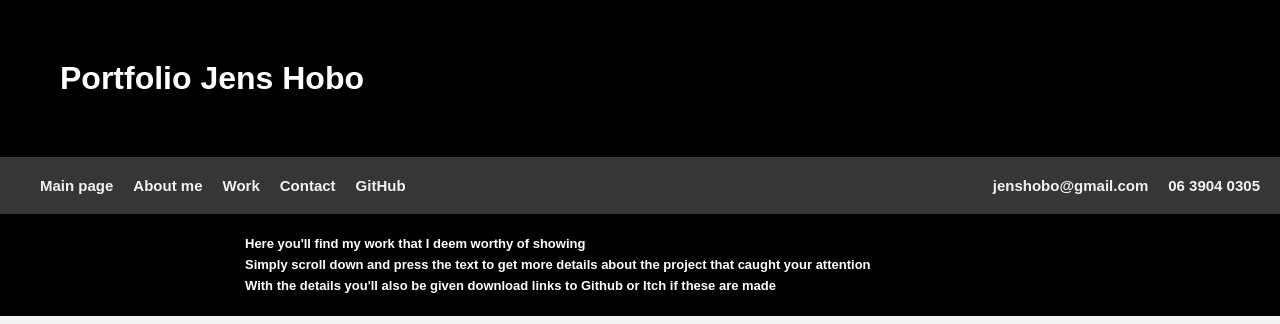
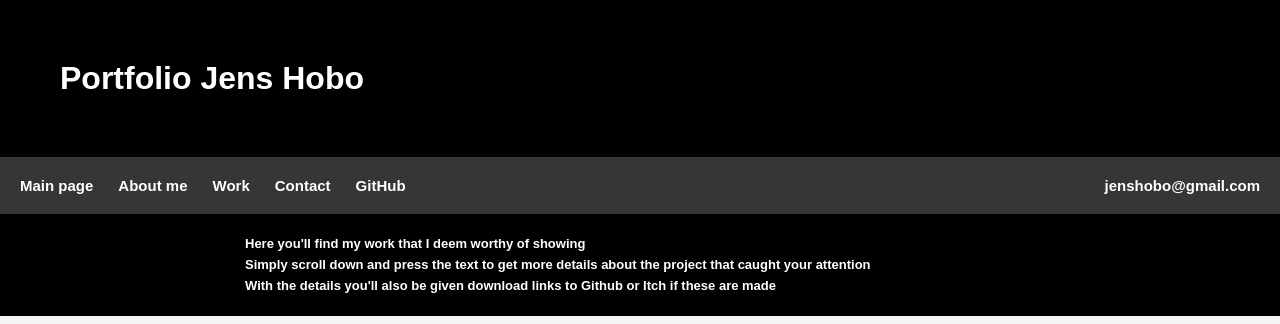
Before and after one commit to jenshobo/jenshobo.github.io, a PHP site: page /Extra/Work.html in a window 1280 px wide. Shown: the top 324 px of the page. Run offline with PHP 8.4, Linux system fonts and the light colour scheme.

Commit message:
navigationbar improved css

```diff
--- a/Extra/Work.html
+++ b/Extra/Work.html
@@ -17,15 +17,24 @@
     <h2> <!-- links to other pages, email and phone number -->
         <div id="navbar">
             <div class="HyperLink">
-                <a href="../index.html" style='text-decoration: none' >Main page</a>
-                <a href="About%20me.html" style='text-decoration: none' >About me</a>
-                <a href="Work.html" style='text-decoration: none' >Work</a>
-                <a href="Contact.html" style='text-decoration: none' >Contact</a>
-                <a href="https://github.com/jenshobo" target="_blank" style='text-decoration: none' >GitHub</a>
+                <div class="Links">
+                    <a class="navButton" href="../index.html" style='text-decoration: none' >Main page</a>
+                </div>
+                <div class="Links">
+                    <a class="navButton" href="About%20me.html" style='text-decoration: none' >About me</a>
+                </div>
+                <div class="Links">
+                    <a class="navButton" href="Work.html" style='text-decoration: none' >Work</a>
+                </div>
+                <div class="Links">
+                    <a class="navButton" href="Contact.html" style='text-decoration: none' >Contact</a>
+                </div>
+                <div class="Links">
+                    <a class="navButton" href="https://github.com/jenshobo" target="_blank" style='text-decoration: none' >GitHub</a>
+                </div>
             </div>
             <div class="Contact">
                 <a data-auto-recognition="true" href="mailto:jenshobo@gmail.com" style='text-decoration: none;'>jenshobo@gmail.com</a>
-                <a>06 3904 0305</a>
             </div>
             <script src="../Extra/Functional/StickyBar.js"></script>
         </div>
--- a/Style/DetailedStyle.css
+++ b/Style/DetailedStyle.css
@@ -15,10 +15,6 @@ body{
     background-color: whitesmoke;
     font-family: Arial, serif;
     margin: 0;
-}
-
-a {
-    color: inherit;
 }
 .Text {
     width: 1100px;
--- a/Style/Main.css
+++ b/Style/Main.css
@@ -34,7 +34,7 @@
 }
 .button:hover{
     background-color: #363636;
-    color: white;
+    color: #ffffff;
 }
 img{
     border-radius: 8px;
--- a/Style/Navbar.css
+++ b/Style/Navbar.css
@@ -6,7 +6,6 @@
 #navbar a {
     float: left;
     display: block;
-    color: #f2f2f2;
     text-align: center;
     padding: 0 0 0 0;
     text-decoration: none;
--- a/Style/OverallStyle/HeaderStyle.css
+++ b/Style/OverallStyle/HeaderStyle.css
@@ -26,7 +26,6 @@ h1 {
 }
 h2 {
     margin: 0 0 0 0;
-    text-indent: 20px;
 }
 .HyperLink {
     float: left;
@@ -47,3 +46,14 @@ h3 {
     margin: 0 0 0 0;
     padding: 20px 20px 20px 20px;
 }
+.Links{
+    float: left;
+    padding: 0 25px 0 0;
+}
+.navButton{
+    color: white;
+    transition-duration: 0.4s;
+}
+.navButton:hover{
+    color: #737373;
+}
```
Also changed, not shown: Extra/About me.html (+15 -5 lines), Extra/Contact.html (+15 -5 lines), Extra/Content/Brin.html (+15 -5 lines), Extra/Content/TestItem.html (+15 -5 lines), Extra/Content/ThisSite.html (+15 -5 lines), index.html (+15 -6 lines).
